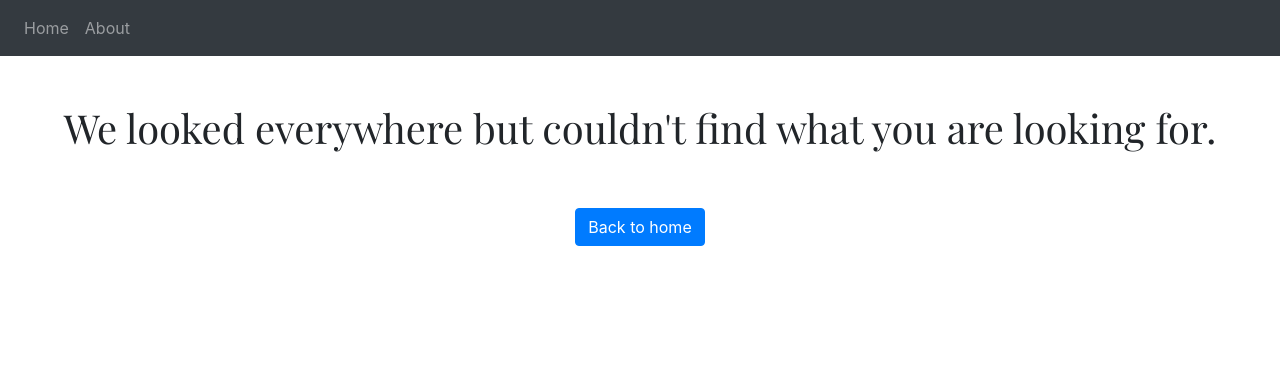
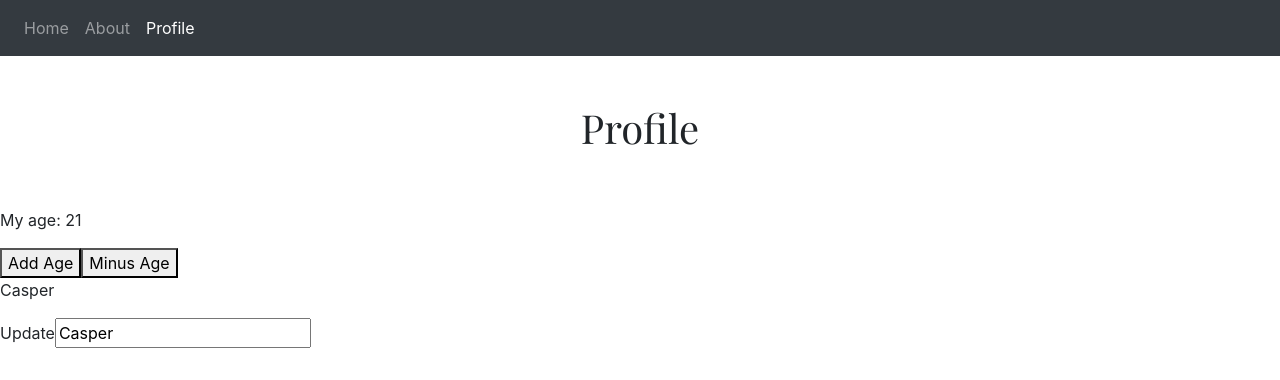
Before and after one commit to xindixu/intro-to-react-flask, a React (Create React App) app in the folder react-frontend/: page /profile in a window 1280 px wide. Shown: the top 380 px of the page. Built offline with nearby package versions, Linux system fonts and the light colour scheme.

Commit message:
add useState example

```diff
--- a/react-frontend/src/components/navigation.jsx
+++ b/react-frontend/src/components/navigation.jsx
@@ -11,6 +11,7 @@ import { Navbar, Nav } from "react-bootstrap";
 import Home from "../page/home";
 import NotFound from "../page/not-found";
 import About from "../page/about";
+import Profile from "../page/profile";
 
 const AppNavBar = () => {
   const location = useLocation();
@@ -24,6 +25,9 @@ const AppNavBar = () => {
         <Nav.Link eventKey="/about" as={Link} to="/about">
           About
         </Nav.Link>
+        <Nav.Link eventKey="/profile" as={Link} to="/profile">
+          Profile
+        </Nav.Link>
       </Nav>
     </Navbar>
   );
@@ -33,6 +37,9 @@ const Navigation = () => (
   <Router>
     <AppNavBar />
     <Switch>
+      <Route path="/profile">
+        <Profile />
+      </Route>
       <Route path="/about">
         <About />
       </Route>
--- /dev/null
+++ b/react-frontend/src/page/profile.jsx
@@ -0,0 +1,20 @@
+import React, { useState } from "react";
+
+const Profile = () => {
+    const [age, setAge] = useState(21)
+    const [name, setName] = useState("Casper")
+    return (
+        <>
+            <h1>Profile</h1>
+            <p>My age: {age}</p>
+            <button role="button" onClick={() => setAge(age + 1)}>Add Age</button>
+            <button role="button" onClick={() => setAge(age - 1)}>Minus Age</button>
+            <br/>
+            <p>{name}</p>
+            <label htmlFor="name">Update</label>
+            <input type="text" name="name" value={name} onChange={(e) => setName(e.target.value)}/>
+        </>
+    )
+}
+
+export default Profile;
```
Also changed, not shown: react-frontend/src/page/cities.jsx (deleted, +0 -8 lines), react-frontend/.eslintrc.json (added).
